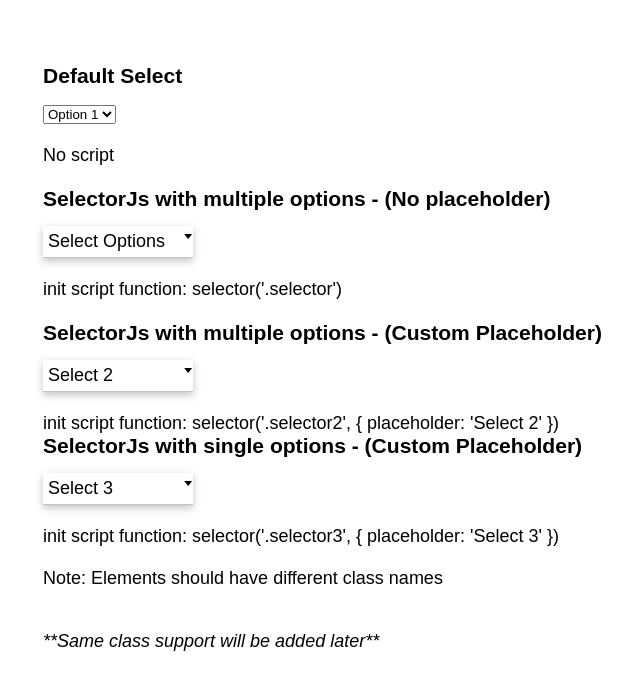
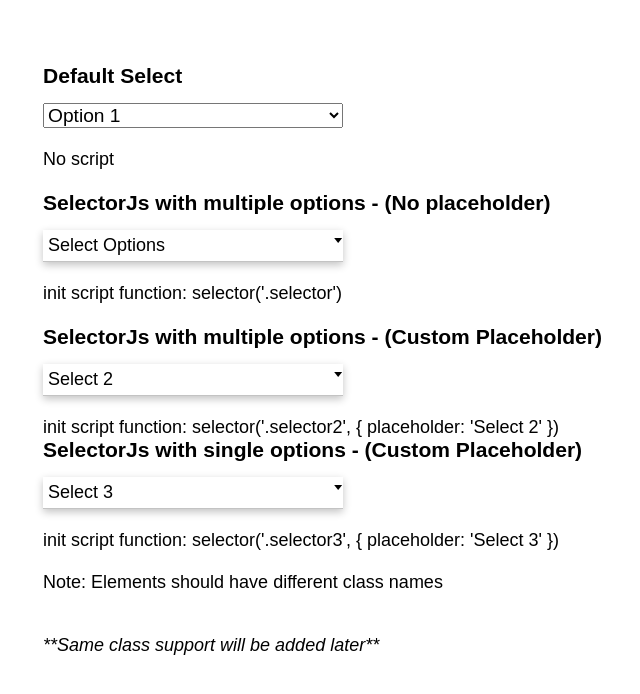
Before and after one commit to fazleyrabby/selectorjs, a plain HTML site: page index.html in a window 1280 px wide. Shown: the whole page, without its empty margins (85-725 px from the left). Drawn offline with Linux system fonts and the light colour scheme.

Commit message:
minor bug fix and ui fixes

```diff
--- a/selector.css
+++ b/selector.css
@@ -12,6 +12,10 @@ body{
 }
 h3{
     margin-bottom: 15px;
+}
+select{
+    width: 300px;
+    font-size: 1.2rem;
 }
 select.selector,
 select.selector2
@@ -29,8 +33,8 @@ select.selector2
 .selector__container{
     box-shadow: rgba(0, 0, 0, 0.24) 0px 3px 8px;
     height: max-content;
-    max-width: 150px;
-    min-width: max-content;
+    max-width: max-content;
+    min-width: 300px;
     word-wrap: normal;
     position: relative;
 }
```
